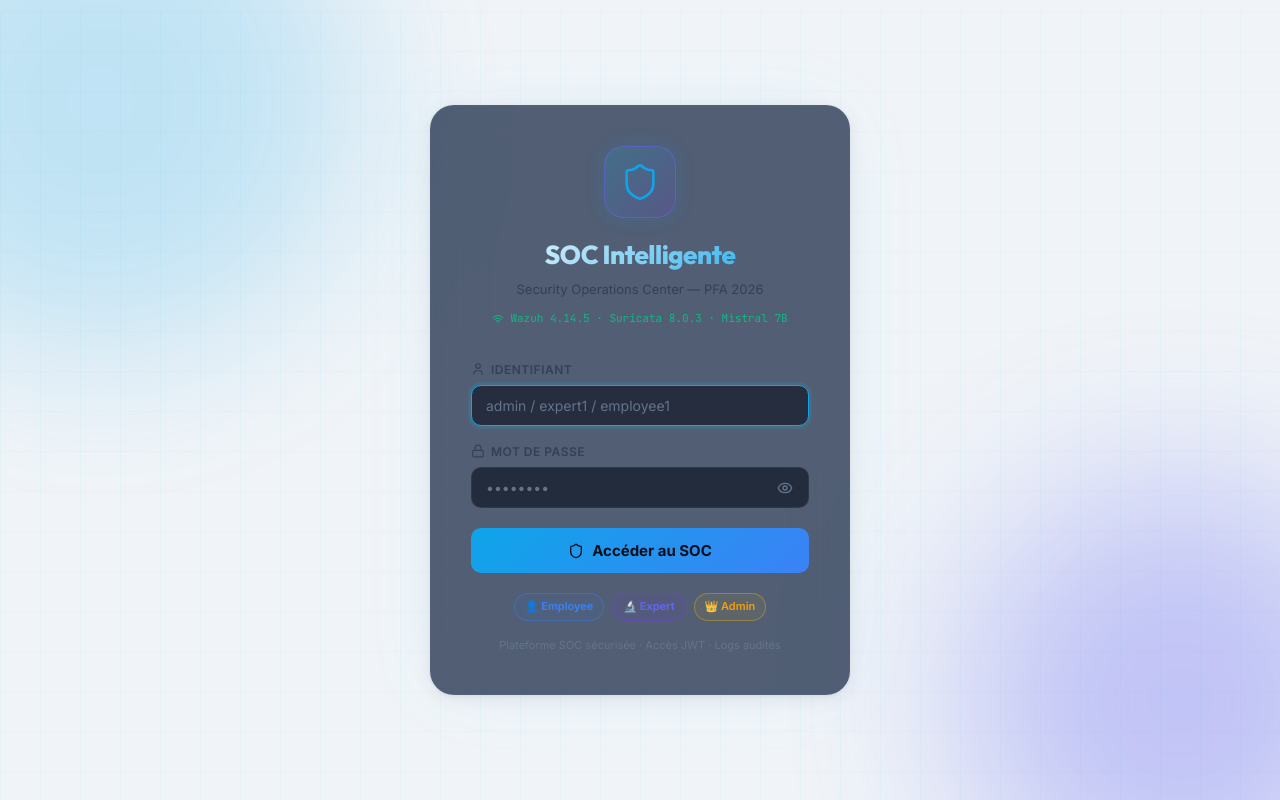
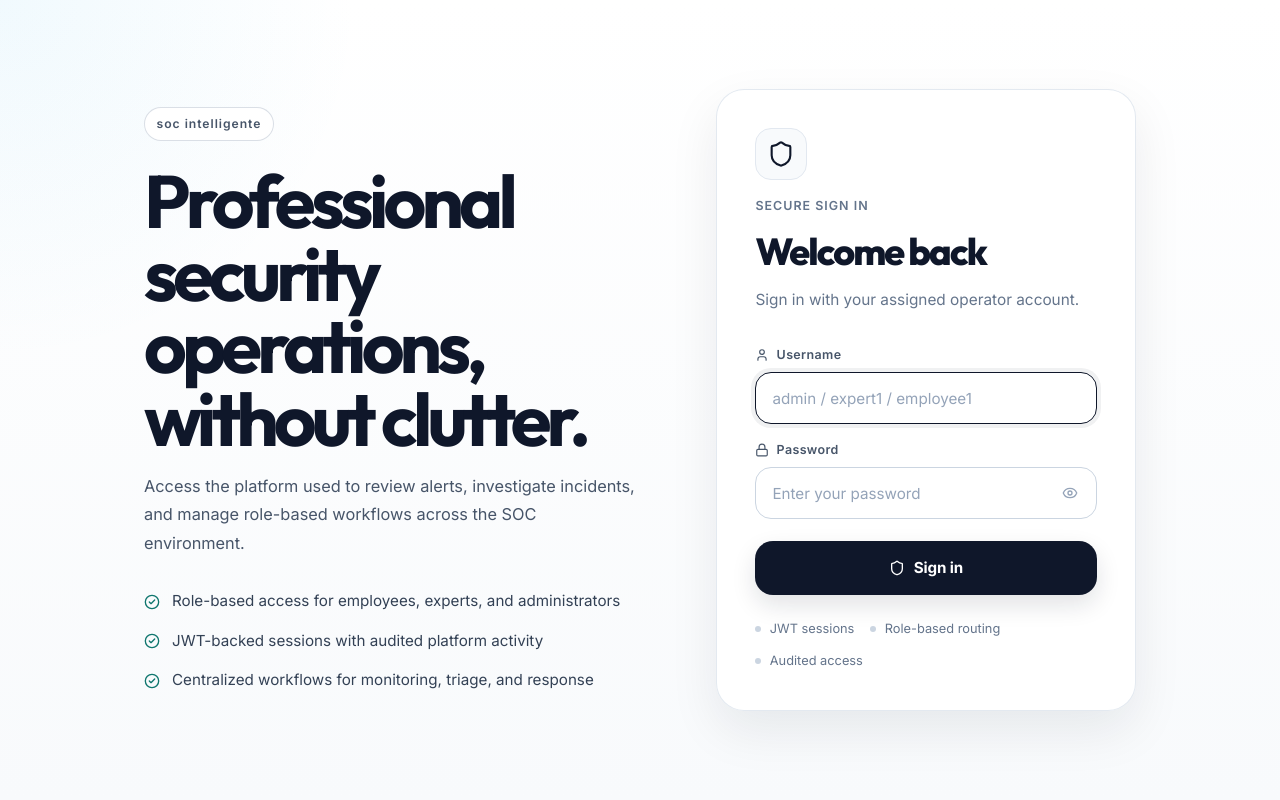
Before and after one commit to abdellaherrajae49-gif/ai-soc-platform, a React (Vite) app in the folder frontend/: page /login in a window 1280 px wide. Built offline with nearby package versions, Linux system fonts and the light colour scheme; no server answers.

Commit message:
feat: redesign login page layout and enhance user experience with updated styles and components

```diff
--- a/frontend/src/pages/Login.tsx
+++ b/frontend/src/pages/Login.tsx
@@ -1,7 +1,7 @@
 import React, { useState } from 'react';
 import { useNavigate } from 'react-router-dom';
 import { useAuth } from '../contexts/AuthContext';
-import { Shield, Eye, EyeOff, Lock, User, AlertCircle, Wifi } from 'lucide-react';
+import { Shield, Eye, EyeOff, Lock, User, AlertCircle, CheckCircle2 } from 'lucide-react';
 
 const Login: React.FC = () => {
   const { login, loading, error } = useAuth();
@@ -14,10 +14,12 @@
   const handleSubmit = async (e: React.FormEvent) => {
     e.preventDefault();
     setLocalError('');
+
     if (!username || !password) {
-      setLocalError('Veuillez remplir tous les champs.');
+      setLocalError('Please fill in both fields.');
       return;
     }
+
     try {
       await login(username, password);
       navigate('/');
@@ -29,34 +31,47 @@
   const displayError = localError || error;
 
   return (
-    <div className="login-page">
-      {/* Animated background grid */}
-      <div className="login-bg">
-        <div className="grid-overlay" />
-        <div className="glow-orb glow-orb-1" />
-        <div className="glow-orb glow-orb-2" />
+    <main className="login-page">
+      <div className="login-shell">
+        <section className="login-panel login-panel-info" aria-label="Platform overview">
+          <div className="login-eyebrow">SOC intelligente</div>
+          <h1 className="login-hero-title">Professional security operations, without clutter.</h1>
+          <p className="login-hero-copy">
+            Access the platform used to review alerts, investigate incidents, and manage
+            role-based workflows across the SOC environment.
+          </p>
+
+          <div className="login-summary-list" aria-label="Platform highlights">
+            <div className="login-summary-item">
+              <CheckCircle2 size={16} />
+              <span>Role-based access for employees, experts, and administrators</span>
+            </div>
+            <div className="login-summary-item">
+              <CheckCircle2 size={16} />
+              <span>JWT-backed sessions with audited platform activity</span>
+            </div>
+            <div className="login-summary-item">
+              <CheckCircle2 size={16} />
+              <span>Centralized workflows for monitoring, triage, and response</span>
+            </div>
+          </div>
+        </section>
+
+        <section className="login-panel login-container" aria-label="Authentication">
+          <div className="login-header">
+            <div className="login-logo">
+              <Shield size={28} strokeWidth={1.8} />
+            </div>
+            <p className="login-kicker">Secure sign in</p>
+            <h2 className="login-title">Welcome back</h2>
+            <p className="login-subtitle">Sign in with your assigned operator account.</p>
           </div>
 
-      <div className="login-container">
-        {/* Header */}
-        <div className="login-header">
-          <div className="login-logo">
-            <Shield size={40} strokeWidth={1.5} />
-          </div>
-          <h1 className="login-title">SOC Intelligente</h1>
-          <p className="login-subtitle">Security Operations Center — PFA 2026</p>
-          <div className="login-status">
-            <Wifi size={12} />
-            <span>Wazuh 4.14.5 · Suricata 8.0.3 · Mistral 7B</span>
-          </div>
-        </div>
-
-        {/* Form */}
           <form className="login-form" onSubmit={handleSubmit} id="login-form">
             <div className="form-group">
               <label htmlFor="username-input" className="form-label">
                 <User size={14} />
-              Identifiant
+                Username
               </label>
               <input
                 id="username-input"
@@ -73,14 +88,14 @@
             <div className="form-group">
               <label htmlFor="password-input" className="form-label">
                 <Lock size={14} />
-              Mot de passe
+                Password
               </label>
               <div className="input-wrapper">
                 <input
                   id="password-input"
                   type={showPass ? 'text' : 'password'}
                   className="form-input"
-                placeholder="••••••••"
+                  placeholder="Enter your password"
                   value={password}
                   onChange={e => setPassword(e.target.value)}
                   autoComplete="current-password"
@@ -89,7 +104,7 @@
                   type="button"
                   className="input-toggle"
                   onClick={() => setShowPass(p => !p)}
-                aria-label="Afficher/masquer le mot de passe"
+                  aria-label="Show or hide password"
                 >
                   {showPass ? <EyeOff size={16} /> : <Eye size={16} />}
                 </button>
@@ -112,29 +127,25 @@
               {loading ? (
                 <>
                   <span className="spinner" />
-                Connexion…
+                  Signing in...
                 </>
               ) : (
                 <>
                   <Shield size={16} />
-                Accéder au SOC
+                  Sign in
                 </>
               )}
             </button>
           </form>
 
-        {/* Roles info */}
-        <div className="login-roles">
-          <div className="role-chip role-employee">👤 Employee</div>
-          <div className="role-chip role-expert">🔬 Expert</div>
-          <div className="role-chip role-admin">👑 Admin</div>
+          <div className="login-meta">
+            <span>JWT sessions</span>
+            <span>Role-based routing</span>
+            <span>Audited access</span>
           </div>
-
-        <p className="login-footer">
-          Plateforme SOC sécurisée · Accès JWT · Logs audités
-        </p>
+        </section>
       </div>
-    </div>
+    </main>
   );
 };
 
```
Also changed, not shown: frontend/src/index.css. Lines whose indentation alone changed are shown as unchanged.
